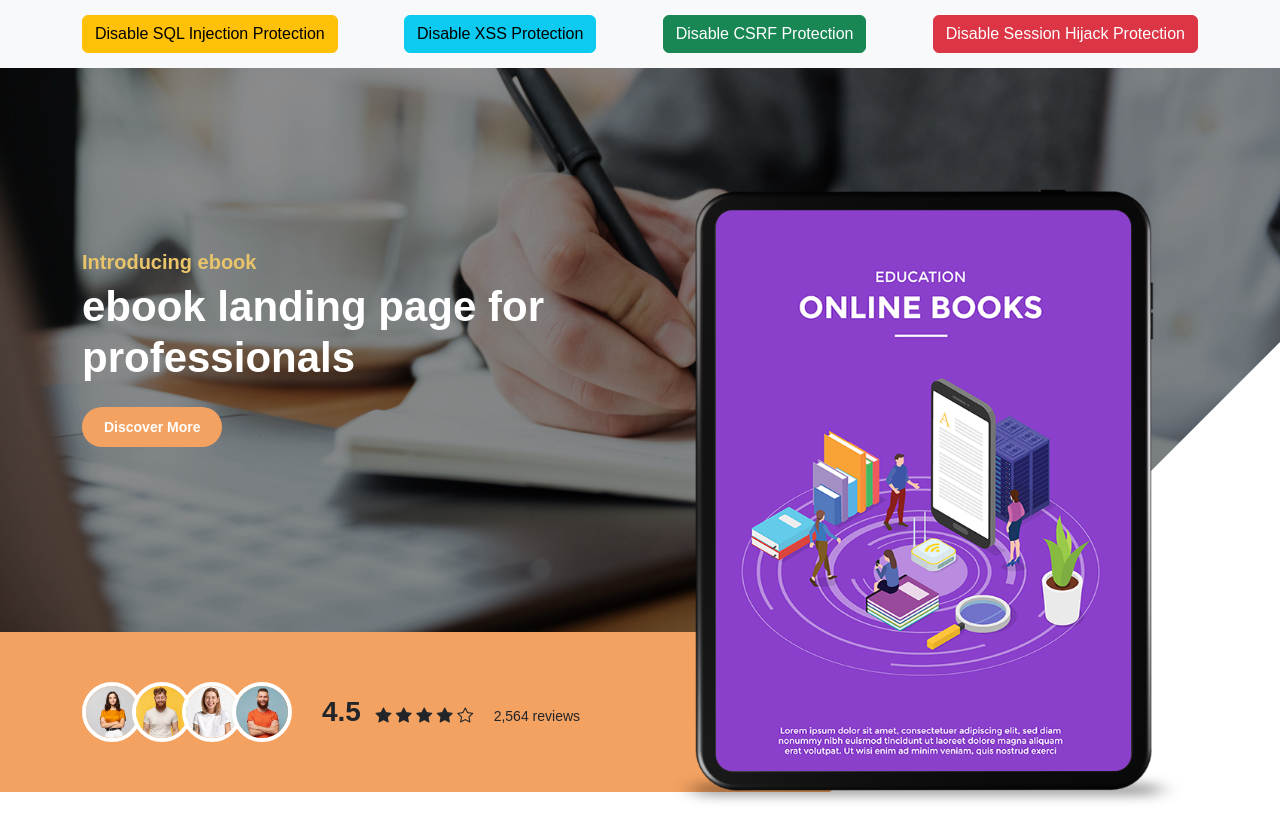
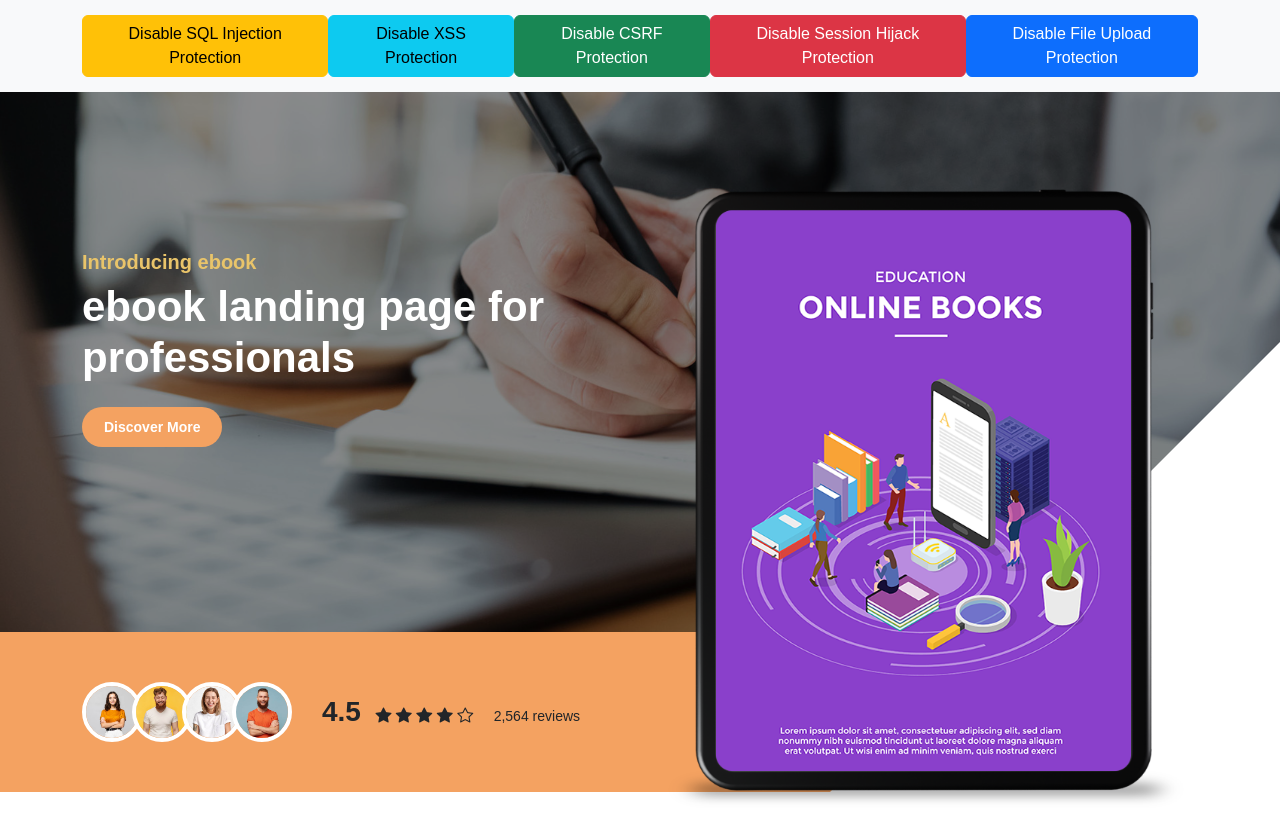
Before and after one commit to rafalgajos/secure-ebook-platform, a Flask app: template templates/index.html in a window 1280 px wide. Shown: the top 831 px of the page. Run offline with Flask 3, Linux system fonts and the light colour scheme; the template is opened without the code that fills it: most values are stand-ins (such as "Sample title", 1, 10 or a date in 2020); some libraries are stand-ins or nearby versions; some web fonts are replaced.

Commit message:
Add protection against file upload - part 1
Co-Authored-By: Rafał Gajos <97643064+rafalgajos@users.noreply.github.com>

```diff
--- a/app.py
+++ b/app.py
@@ -1,34 +1,49 @@
 # Standard imports
+import mimetypes
 import uuid
 import logging
 import os
 import hmac
 import hashlib
+import magic  # Do sprawdzania MIME typu plików
 
 # External imports
 import apsw
 import sqlite3
 from flask import Flask, render_template, request, redirect, session, url_for, abort
+from werkzeug.utils import secure_filename
 
 app = Flask(__name__)
 app.config['SQLIN_PROTECTION_ENABLED'] = True
 app.config['XSS_PROTECTION_ENABLED'] = True
+app.config['CSRF_PROTECTION_ENABLED'] = True
 app.config['SESSION_HIJACK_PROTECTION_ENABLED'] = True
-app.config['CSRF_PROTECTION_ENABLED'] = True
+app.config['FILE_UPLOAD_PROTECTION_ENABLED'] = True
 app.secret_key = 'super_secret_key'
 
 logging.basicConfig(level=logging.DEBUG)
 
 DATABASE = 'reviews.db'
 
+# Maksymalny rozmiar pliku w bajtach (np. 5 MB)
+MAX_FILE_SIZE = 5 * 1024 * 1024
+
 # File upload configuration
 UPLOAD_FOLDER = 'uploads'
 app.config['UPLOAD_FOLDER'] = UPLOAD_FOLDER
+
+# Allowed file extensions and MIME types
+ALLOWED_EXTENSIONS = {'pdf'}
+ALLOWED_MIME_TYPES = {
+    'application/pdf'
+}
 
 # Ensure the folder exists
 if not os.path.exists(UPLOAD_FOLDER):
     os.makedirs(UPLOAD_FOLDER)
 
+def allowed_file(filename):
+    return '.' in filename and filename.rsplit('.', 1)[1].lower() in ALLOWED_EXTENSIONS
 
 def create_reviews_table():
     """Tworzy tabelę 'reviews' jeśli nie istnieje."""
@@ -167,8 +182,9 @@ def index(session_id):
 
     return render_template('index.html', sqlin_protection_enabled=app.config['SQLIN_PROTECTION_ENABLED'],
                            xss_protection_enabled=app.config['XSS_PROTECTION_ENABLED'],
+                           csrf_protection_enabled=app.config['CSRF_PROTECTION_ENABLED'],
                            session_hijack_protection_enabled=app.config['SESSION_HIJACK_PROTECTION_ENABLED'],
-                           csrf_protection_enabled=app.config['CSRF_PROTECTION_ENABLED'],
+                           file_upload_protection_enabled=app.config['FILE_UPLOAD_PROTECTION_ENABLED'],
                            session_id=session_id, thank_you_message=thank_you_message, last_review=last_review, upload_message=upload_message)
 
 
@@ -201,6 +217,14 @@ def toggle_session_hijack_protection():
     if not validate_csrf_token(request.form.get('csrf_token')):
         abort(403)
     app.config['SESSION_HIJACK_PROTECTION_ENABLED'] = not app.config['SESSION_HIJACK_PROTECTION_ENABLED']
+    return redirect('/')
+
+
+@app.route('/toggle-file-upload-protection', methods=['POST'])
+def toggle_file_upload_protection():
+    if not validate_csrf_token(request.form.get('csrf_token')):
+        abort(403)
+    app.config['FILE_UPLOAD_PROTECTION_ENABLED'] = not app.config['FILE_UPLOAD_PROTECTION_ENABLED']
     return redirect('/')
 
 
@@ -292,8 +316,20 @@ def submit_review(session_id):
 
 
 # File upload route
+import magic  # Do sprawdzania MIME typu plików
+from werkzeug.utils import secure_filename  # Zabezpieczenie nazwy pliku
+
+# Maksymalny rozmiar pliku w bajtach (np. 5 MB)
+MAX_FILE_SIZE = 5 * 1024 * 1024
+
+# Lista dozwolonych typów MIME (np. PDF i obrazy)
+ALLOWED_MIME_TYPES = ['application/pdf', 'image/jpeg', 'image/png']
+
 @app.route('/upload', methods=['POST'])
 def upload_file():
+    if not validate_csrf_token(request.form.get('csrf_token')):
+        abort(403)
+
     if 'ebook-file' not in request.files:
         session['upload_message'] = "No file part"
         return redirect(url_for('index', session_id=session.get('user_id')))
@@ -304,7 +340,25 @@ def upload_file():
         return redirect(url_for('index', session_id=session.get('user_id')))
 
     if file:
-        file_path = os.path.join(app.config['UPLOAD_FOLDER'], file.filename)
+        if app.config['FILE_UPLOAD_PROTECTION_ENABLED']:
+            # Sprawdzenie typu MIME za pomocą magic
+            mime = magic.Magic(mime=True)
+            mime_type = mime.from_buffer(file.read(1024))
+            file.seek(0)  # Resetowanie wskaźnika pliku po odczycie
+            if mime_type not in ALLOWED_MIME_TYPES:
+                session['upload_message'] = f"Invalid file type: {mime_type}"
+                return redirect(url_for('index', session_id=session.get('user_id')))
+
+            # Sprawdzenie rozmiaru pliku
+            file.seek(0, os.SEEK_END)
+            file_length = file.tell()
+            file.seek(0)
+            if file_length > MAX_FILE_SIZE:
+                session['upload_message'] = "File is too large"
+                return redirect(url_for('index', session_id=session.get('user_id')))
+
+        # Zapis pliku, jeśli wszystkie warunki zostały spełnione
+        file_path = os.path.join(app.config['UPLOAD_FOLDER'], secure_filename(file.filename))
         file.save(file_path)
         session['upload_message'] = f"File {file.filename} uploaded successfully"
         return redirect(url_for('index', session_id=session.get('user_id')))
--- a/templates/index.html
+++ b/templates/index.html
@@ -39,11 +39,13 @@
                 const xssProtectionEnabled = {{ xss_protection_enabled|tojson }};
                 const csrfProtectionEnabled = {{ csrf_protection_enabled|tojson }};
                 const sessionHijackProtectionEnabled = {{ session_hijack_protection_enabled|tojson }};
+                const fileUploadProtectionEnabled = {{ file_upload_protection_enabled|tojson }};
 
                 $('#toggle-sqlin-protection').text(sqlinProtectionEnabled ? 'Disable SQL Injection Protection' : 'Enable SQL Injection Protection');
                 $('#toggle-xss-protection').text(xssProtectionEnabled ? 'Disable XSS Protection' : 'Enable XSS Protection');
                 $('#toggle-csrf-protection').text(csrfProtectionEnabled ? 'Disable CSRF Protection' : 'Enable CSRF Protection');
                 $('#toggle-session-hijack-protection').text(sessionHijackProtectionEnabled ? 'Disable Session Hijack Protection' : 'Enable Session Hijack Protection');
+                $('#toggle-file-upload-protection').text(fileUploadProtectionEnabled ? 'Disable File Upload Protection' : 'Enable File Upload Protection');
             });
         </script>
 
@@ -80,6 +82,13 @@
                         <input type="hidden" name="csrf_token" value="{{ session['csrf_token'] }}">
                         <button id="toggle-session-hijack-protection" type="submit" class="btn btn-danger">
                             {{ 'Disable Session Hijack Protection' if session_hijack_protection_enabled else 'Enable Session Hijack Protection' }}
+                        </button>
+                    </form>
+                    <!-- File Upload Protection toggle button -->
+                    <form action="/toggle-file-upload-protection" method="post" class="d-flex">
+                        <input type="hidden" name="csrf_token" value="{{ session['csrf_token'] }}">
+                        <button id="toggle-file-upload-protection" type="submit" class="btn btn-primary">
+                            {{ 'Disable File Upload Protection' if file_upload_protection_enabled else 'Enable File Upload Protection' }}
                         </button>
                     </form>
                 </div>
```
Also changed, not shown: other parts of templates/index.html (+1 -17 lines).
